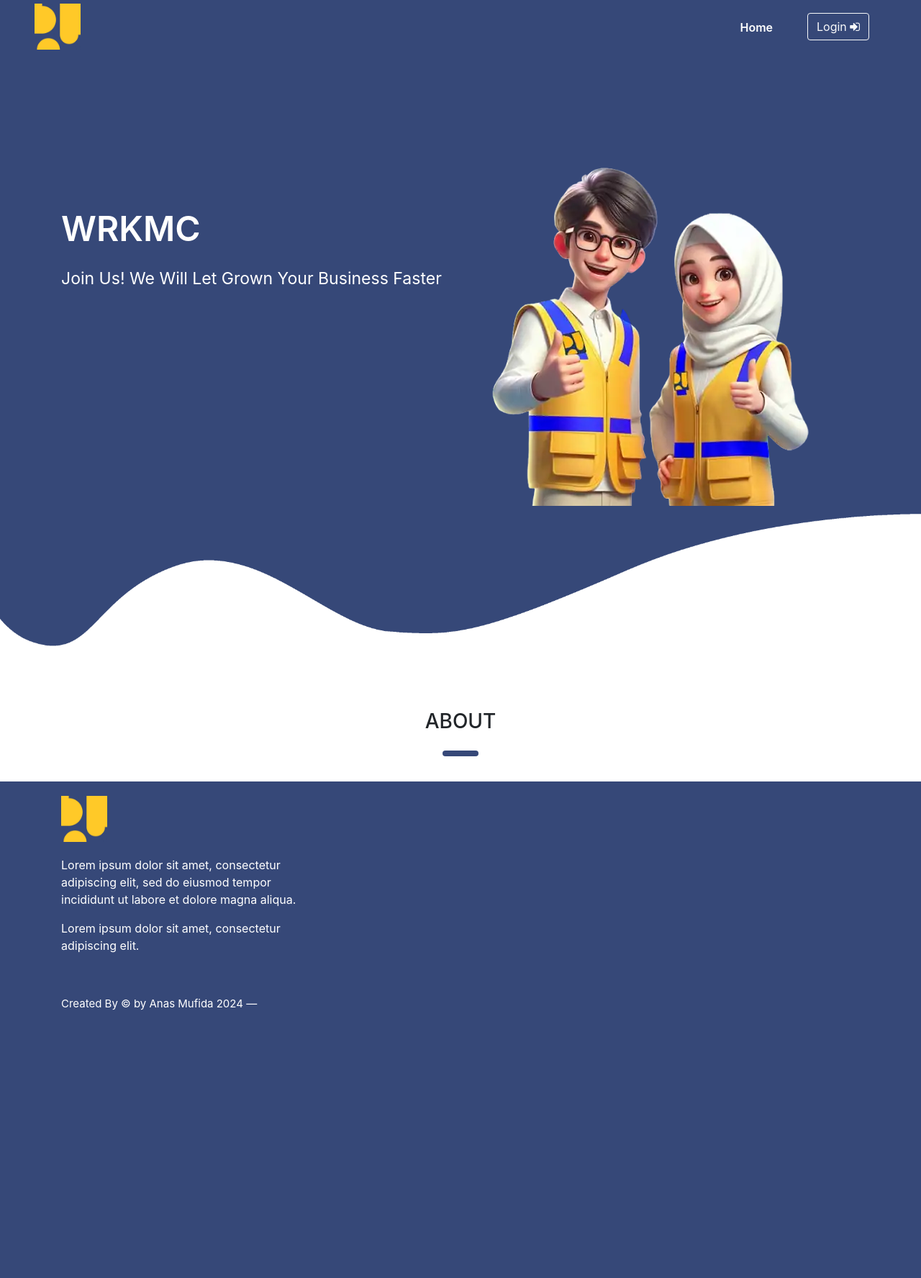
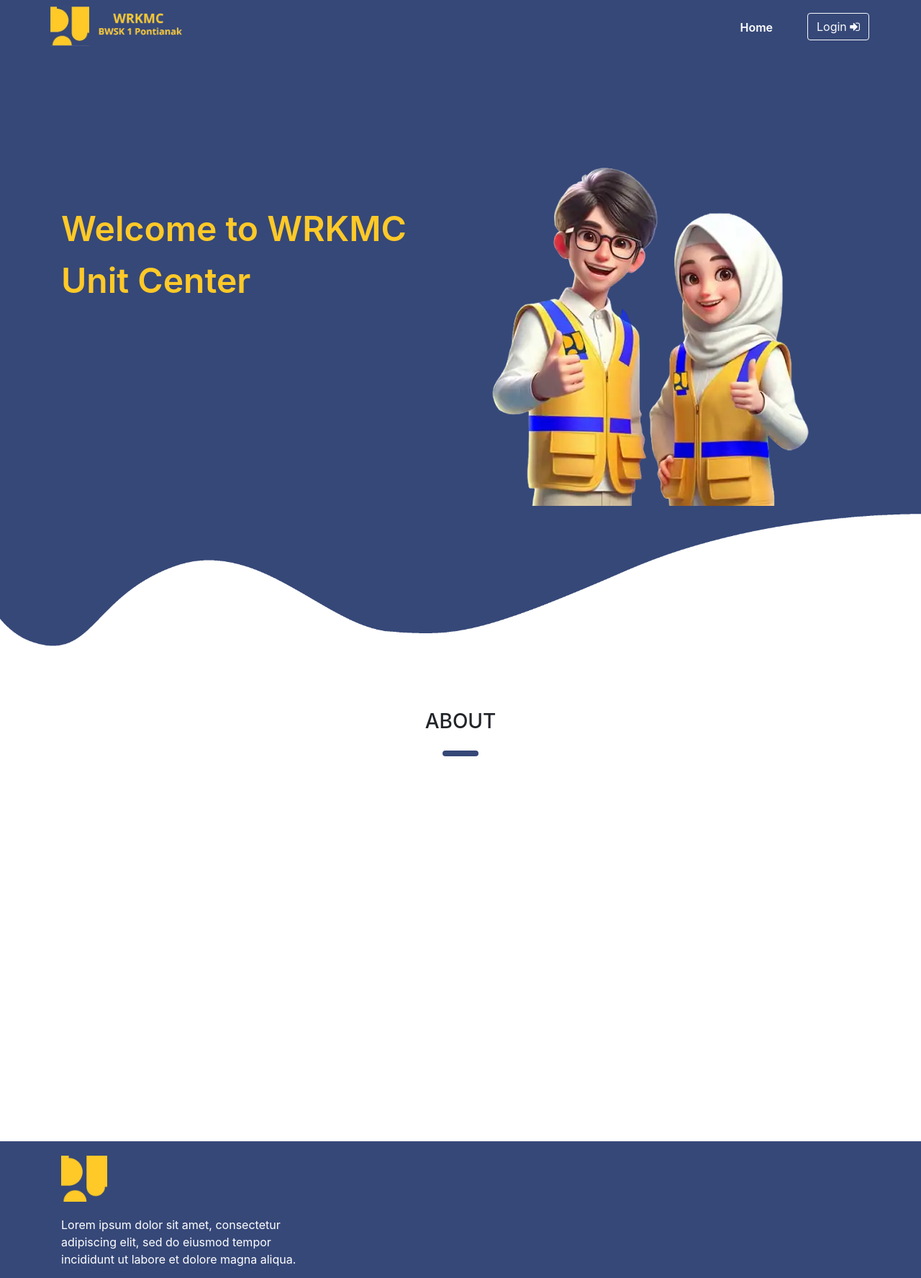
Before and after one commit to Anas123Mufidaa/wrkmc-app, a CodeIgniter 4 app: the page made by app/Views/home.php in a window 1280 px wide. Shown: the top 1776 px of the page at 72% size. Before the commit the page ends 1404 px from the top, so only its background shows below. Run offline with PHP 8.4 and a stand-in for CodeIgniter, Linux system fonts and the light colour scheme; the template is opened without the code that fills it, so the values that code supplies are empty; a map, chart or similar area stays blank; some libraries are stand-ins or nearby versions.

Commit message:
add logo landing

```diff
--- a/app/Views/home.php
+++ b/app/Views/home.php
@@ -24,7 +24,7 @@
     <section id="nav-bar">
       <nav class="navbar navbar-expand-lg navbar-light">
          <a class="navbar-brand" href="#">
-           <img src="<?= base_url('logo-wrkmc') ?>/Logo-PU.jpg" alt="">
+           <img  src="<?= base_url('logo-wrkmc') ?>/WRKMC_-_APPS__1.png" alt="">
          </a>
          <button class="navbar-toggler" type="button" data-toggle="collapse" data-target="#navbarNav" aria-controls="navbarNav" aria-expanded="false" aria-label="Toggle navigation">
            <i class="fa fa-bars"></i>
@@ -32,7 +32,7 @@
         <div class="collapse navbar-collapse" id="navbarNav">
           <ul class="navbar-nav ml-auto">
             <li class="nav-item mt-2">
-              <a class="nav-link" href="<?= base_url('/'); ?>">Home <span class="sr-only">(current)</span></a>
+              <a class="nav-link" href="<?= base_url('/'); ?>">Home</a>
             </li>
             <li class="nav-item">
               <a class="nav-link " href="<?= base_url('auth/login'); ?>" ><button type="button" class="btn btn-outline-light">Login <i class="fa fa-sign-in"></i></button></a>
@@ -46,8 +46,8 @@
       <div class="container">
         <div class="row">
           <div class="col-md-6">
-            <p class="promo-title">WRKMC</p>
-            <p class="join-title">Join Us! We Will Let Grown Your Business Faster</p>
+            <p class="promo-title">Welcome to WRKMC Unit Center</p>
+            <p class="join-title"></p>
           </div>
             <div class="col-md-6">
               <img src="<?= base_url('logo-wrkmc') ?>/img_landing.png" alt="" class="img-fluid">
@@ -62,7 +62,9 @@
     <section id="services">
       <div class="container text-center">
         <h3 class="title text-center">ABOUT</h3>
-
+        <div style="width: 500px;height: 500px">
+          <canvas id="myChart"></canvas>
+        </div>
       </div>
     </section>
 
@@ -89,5 +91,6 @@
     <script>
 	    var scroll = new SmoothScroll('a[href*="#"]');
     </script>
+
   </body>
 </html>
--- a/public/frontEnd_template/css/style.css
+++ b/public/frontEnd_template/css/style.css
@@ -20,7 +20,7 @@ body{font-family: sans-serif;background-color: #888;-webkit-font-smoothing: anti
 .navbar-toggler{outline: none !important;}
 /* --------- Banner ---------- */
 .banner{background: linear-gradient(to right, #364878,#364878);color: #fff; padding-top: 5%;}
-.promo-title{font-size: 3rem; font-weight: 600; margin-top: 3em;}
+.promo-title{font-size: 3rem; font-weight: 600; margin-top: 3em;color: #FFC928;}
 .join-title{font-size: 1.44rem;}
 .link-play{text-decoration: none;}
 .link-play:hover{color: #364878;text-decoration: none!important;}
```
Also changed, not shown: public/logo-wrkmc/WRKMC_-_APPS-removebg-preview.png (added), public/logo-wrkmc/WRKMC_-_APPS__1.png (added), public/logo-wrkmc/img_landing_2.png (added).
